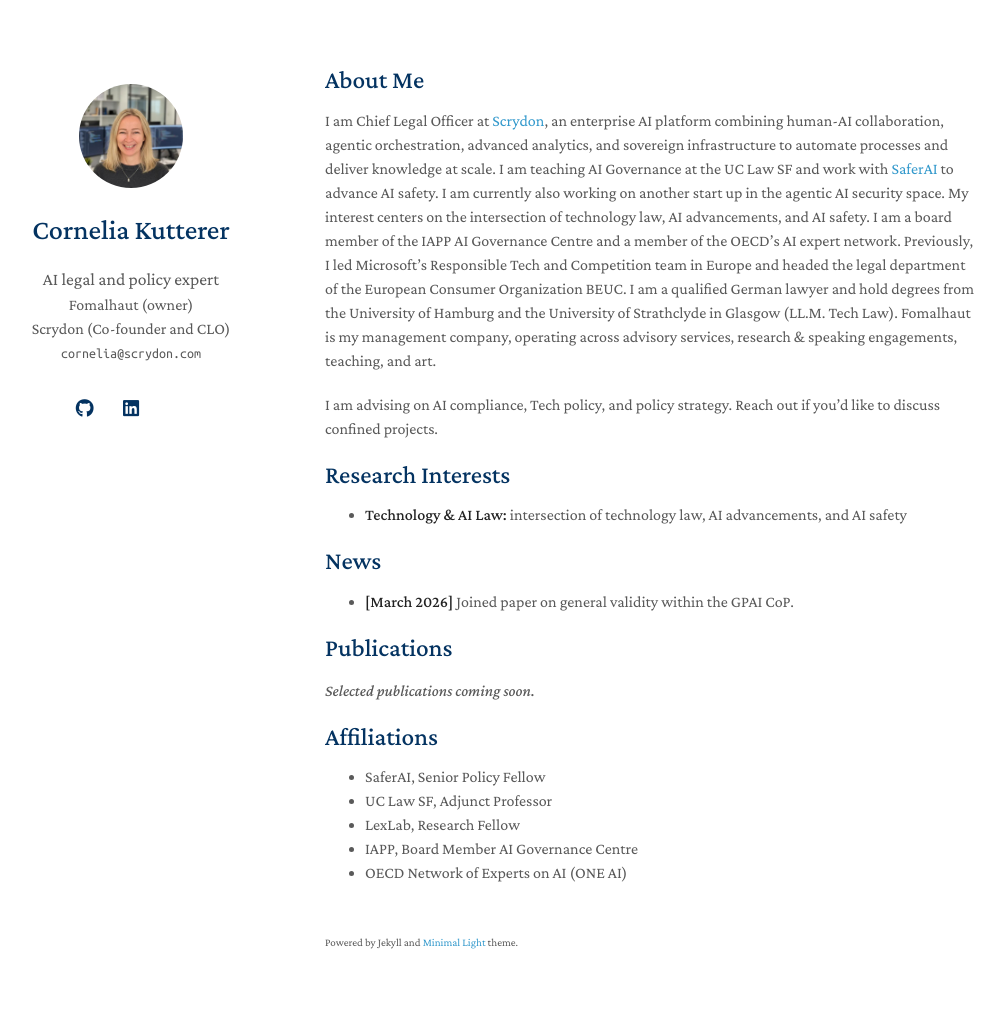
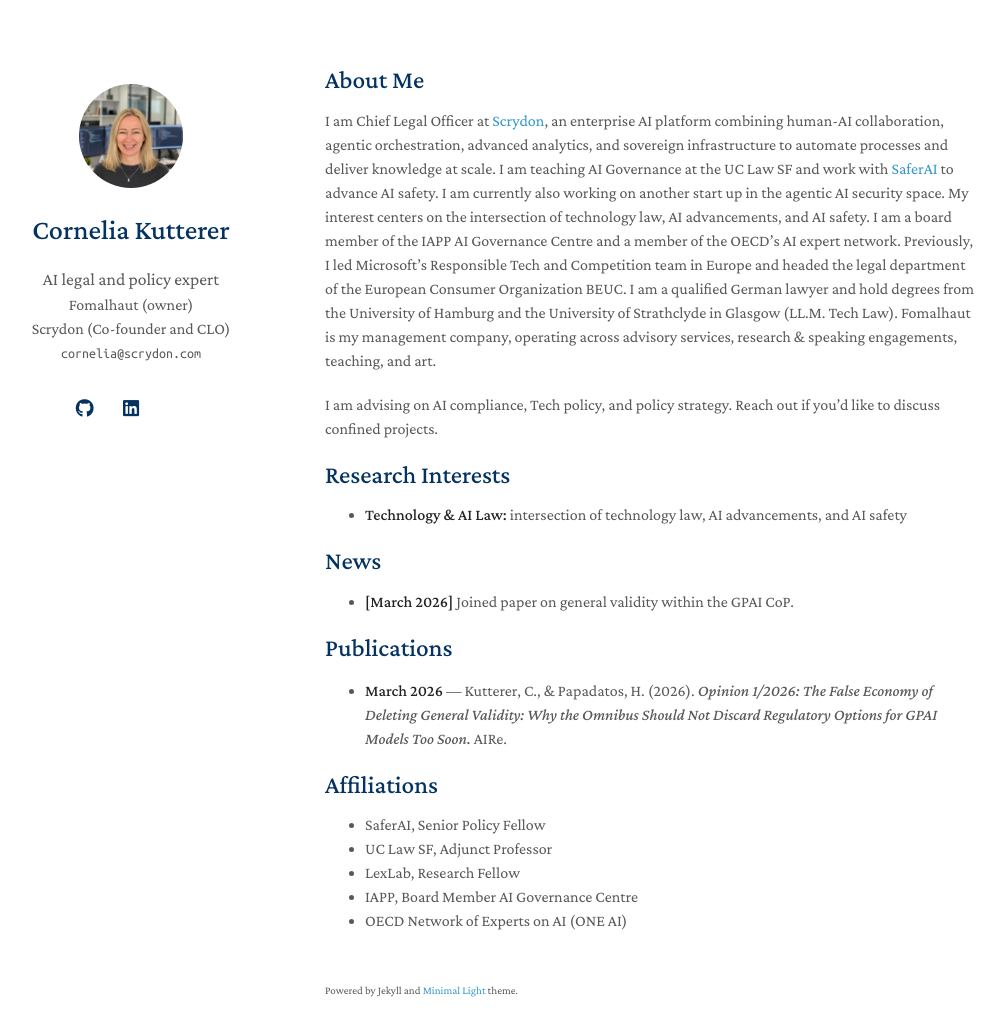
Before and after one commit to Fomalhautck/fomalhautck.github.io, a Jekyll site: the page built from index.md, in a window 1280 px wide and 1071 px high. Shown: the top 1036 px of the window, without its empty margins (145-1149 px from the left). Built offline with Jekyll 4.4.1, drawn with Linux system fonts in a browser that asks for light colours; a style sheet for code colours, icons or effects is not loaded; our own code applies the rules of GitHub Pages for plain Markdown files.

Commit message:
Add AIRe Opinion 1/2026 under Publications
Replaces the placeholder with a list and the first entry: Kutterer and
Papadatos, AIRe Opinion 1/2026 on general validity and GPAI models in
the Omnibus.

Co-Authored-By: Claude Opus 4.7 (1M context) <noreply@anthropic.com>

```diff
--- a/_includes/publications.md
+++ b/_includes/publications.md
@@ -1,5 +1,7 @@
 <h2 id="publications" style="margin: 2px 0px -15px;">Publications</h2>
 
 <div class="publications">
-<p style="margin-top: 25px;"><em>Selected publications coming soon.</em></p>
+<ul style="margin-top: 25px;">
+  <li><strong>March 2026</strong> — Kutterer, C., &amp; Papadatos, H. (2026). <em>Opinion 1/2026: The False Economy of Deleting General Validity: Why the Omnibus Should Not Discard Regulatory Options for GPAI Models Too Soon.</em> AIRe.</li>
+</ul>
 </div>
```
